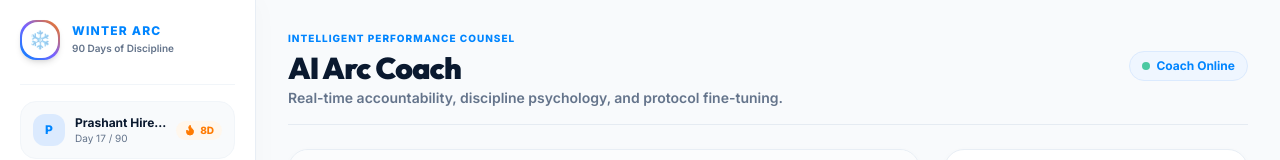
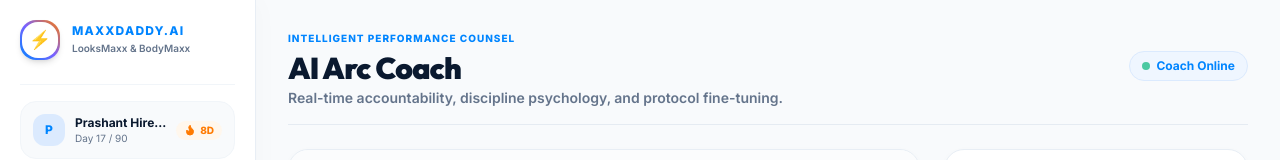
Before and after one commit to prashant13-bh/AI-Fitness-Trainer, a Next.js app: page /coach in a window 1280 px wide. Shown: the top 160 px of the page. Built offline with nearby package versions, Linux system fonts and the light colour scheme; no server answers.

Commit message:
feat: rebrand application to MaxxDaddy.ai across Android, Capacitor, and Web metadata

```diff
--- a/capacitor.config.ts
+++ b/capacitor.config.ts
@@ -2,7 +2,7 @@ import type { CapacitorConfig } from '@capacitor/cli';
 
 const config: CapacitorConfig = {
   appId: 'com.aifitnesstrainer.app',
-  appName: 'AI Fitness Trainer',
+  appName: 'MaxxDaddy.ai',
   webDir: 'out',
   server: {
     androidScheme: 'https',
--- a/src/app/layout.tsx
+++ b/src/app/layout.tsx
@@ -3,13 +3,13 @@ import './globals.css';
 import { AuthProvider } from '@/contexts/AuthContext';
 
 export const metadata: Metadata = {
-  title: 'Winter Arc — Become who you said you\'d become',
-  description: '90 days. One promise. A different you. Track your Arc, build daily habits, and transform with AI coaching.',
+  title: 'MaxxDaddy.ai — LooksMaxx, BodyMaxx & Winter Arc Protocol',
+  description: 'MaxxDaddy.ai: Real-time AI pose coaching, looksmax ratio scans, body transformation, and 90-day winter arc protocols.',
   manifest: '/manifest.json',
   appleWebApp: {
     capable: true,
     statusBarStyle: 'black-translucent',
-    title: 'Winter Arc',
+    title: 'MaxxDaddy.ai',
   },
 };
 
--- a/src/app/login/page.tsx
+++ b/src/app/login/page.tsx
@@ -41,10 +41,10 @@ export default function LoginPage() {
         <div className="text-center space-y-1">
           <div className="inline-flex items-center gap-1.5 px-3 py-1 rounded-full bg-blue-50 text-[#0085FF] text-[10px] font-black tracking-widest uppercase">
             <Sparkles className="w-3.5 h-3.5" />
-            <span>WINTER ARC PROTOCOL</span>
+            <span>MAXXDADDY.AI PROTOCOL</span>
           </div>
           <h1 className="text-3xl font-black font-display text-[#0A192F] tracking-tight">
-            Sign In to Your <span className="gradient-text">Arc</span>
+            Sign In to <span className="gradient-text">MaxxDaddy</span>
           </h1>
           <p className="text-xs text-[#64748B]">
             Pick up your daily momentum and discipline score.
--- a/src/app/signup/page.tsx
+++ b/src/app/signup/page.tsx
@@ -41,10 +41,10 @@ export default function SignupPage() {
         <div className="text-center space-y-1">
           <div className="inline-flex items-center gap-1.5 px-3 py-1 rounded-full bg-orange-50 text-[#FF7A00] text-[10px] font-black tracking-widest uppercase">
             <Sparkles className="w-3.5 h-3.5" />
-            <span>JOIN THE 90-DAY TRANSFORMATION</span>
+            <span>MAXXDADDY.AI TRANSFORMATION</span>
           </div>
           <h1 className="text-3xl font-black font-display text-[#0A192F] tracking-tight">
-            Create Your <span className="gradient-text">Arc</span>
+            Join <span className="gradient-text">MaxxDaddy</span>
           </h1>
           <p className="text-xs text-[#64748B]">
             Discipline today creates a different tomorrow.
--- a/src/components/layout/ResponsiveShell.tsx
+++ b/src/components/layout/ResponsiveShell.tsx
@@ -35,15 +35,15 @@ export default function ResponsiveShell({ children }: ResponsiveShellProps) {
           <div className="flex items-center gap-3 pb-6 border-b border-slate-100">
             <div className="w-10 h-10 rounded-2xl bg-gradient-to-tr from-[#0085FF] via-[#7B61FF] to-[#FF7A00] p-0.5 shadow-md shrink-0">
               <div className="w-full h-full rounded-2xl bg-white flex items-center justify-center text-lg font-black text-[#0085FF]">
-                ❄️
+                ⚡
               </div>
             </div>
             <div>
               <span className="text-xs font-black tracking-widest text-[#0085FF] uppercase block leading-none">
-                WINTER ARC
+                MAXXDADDY.AI
               </span>
               <span className="text-[10px] text-[#64748B] font-semibold mt-1 block">
-                90 Days of Discipline
+                LooksMaxx & BodyMaxx
               </span>
             </div>
           </div>
--- a/system_audit_results.json
+++ b/system_audit_results.json
@@ -151,10 +151,10 @@
         "details": "android:hardwareAccelerated='true'"
       },
       {
-        "name": "Capacitor AppId & WebDir Target",
+        "name": "Capacitor & Android Strings MaxxDaddy.ai Name",
         "status": "[PASS]",
         "passed": true,
-        "details": "AppId: com.aifitnesstrainer.app, WebDir: out"
+        "details": "Official App Name: MaxxDaddy.ai configured across Capacitor & Android strings.xml"
       },
       {
         "name": "Android Gradle Java 21 Toolchain",
@@ -166,7 +166,7 @@
         "name": "APK Binary Archive Integrity",
         "status": "[PASS]",
         "passed": true,
-        "details": "Size: 9.37 MB (9,823,982 bytes)"
+        "details": "Size: 9.37 MB (9,825,234 bytes)"
       },
       {
         "name": "APK Compiled Dalvik Bytecode (.dex)",
```
Also changed, not shown: public/manifest.json, 2 other files (tests, documents, lock files or other folders).
